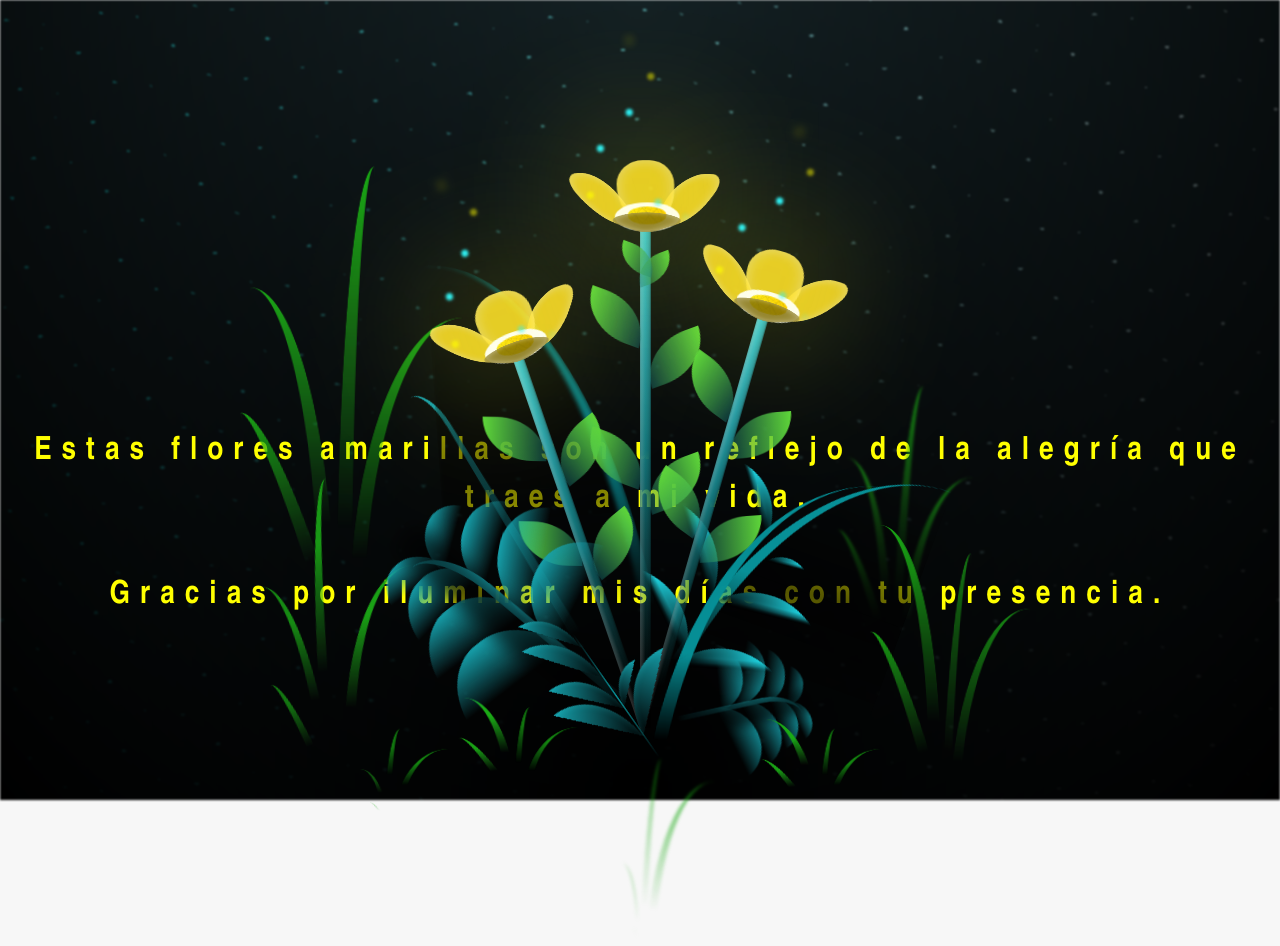
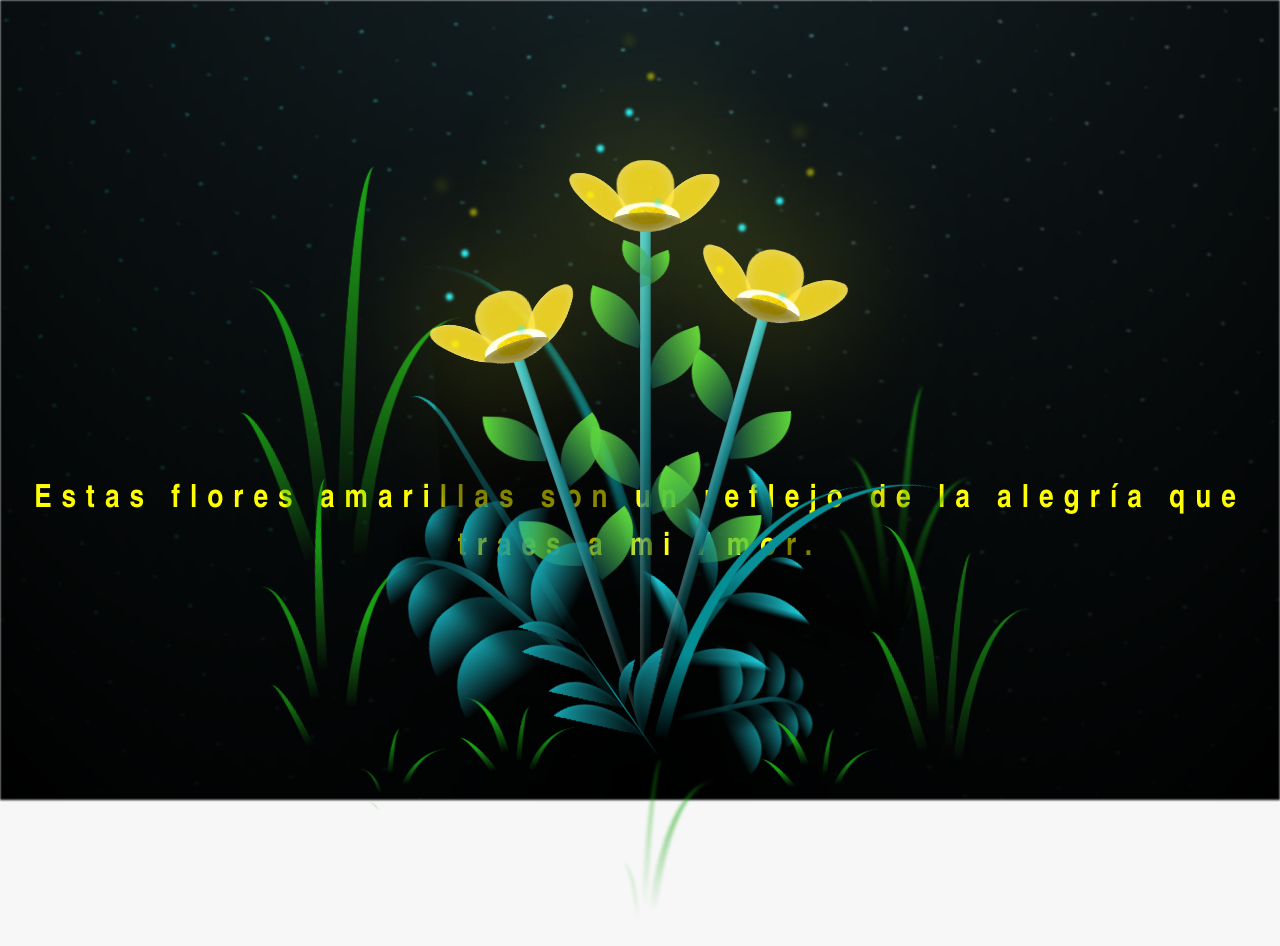
Before and after one commit to Blacke2f/enzo, a plain HTML site: page flores-amarillas-tres-main/flower.html in a window 1280 px wide. Drawn offline with Linux system fonts and the light colour scheme.

Commit message:
flower.html

```diff
--- a/flores-amarillas-tres-main/flower.html
+++ b/flores-amarillas-tres-main/flower.html
@@ -13,8 +13,8 @@
     <div id="lyrics">
 
     </div>
-    <h1 class="titulo">Estas flores amarillas son un reflejo de la alegría que traes a mi vida. <br> <br>
-      Gracias por iluminar mis días con tu presencia.</h1>
+    <h1 class="titulo">Estas flores amarillas son un reflejo de la alegría que traes a mi Amor. <br> <br>
+</h1>
 
     <div class="night"></div>
     <div class="flowers">
```
